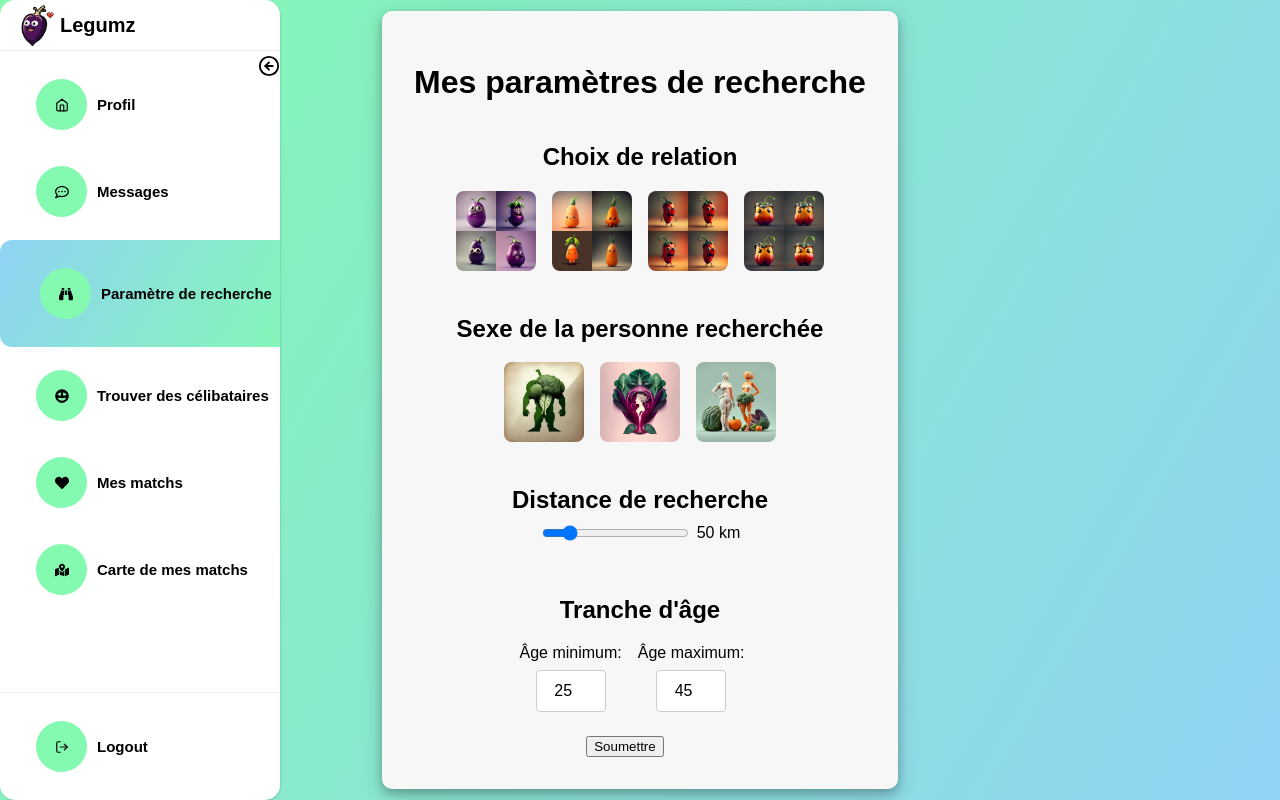
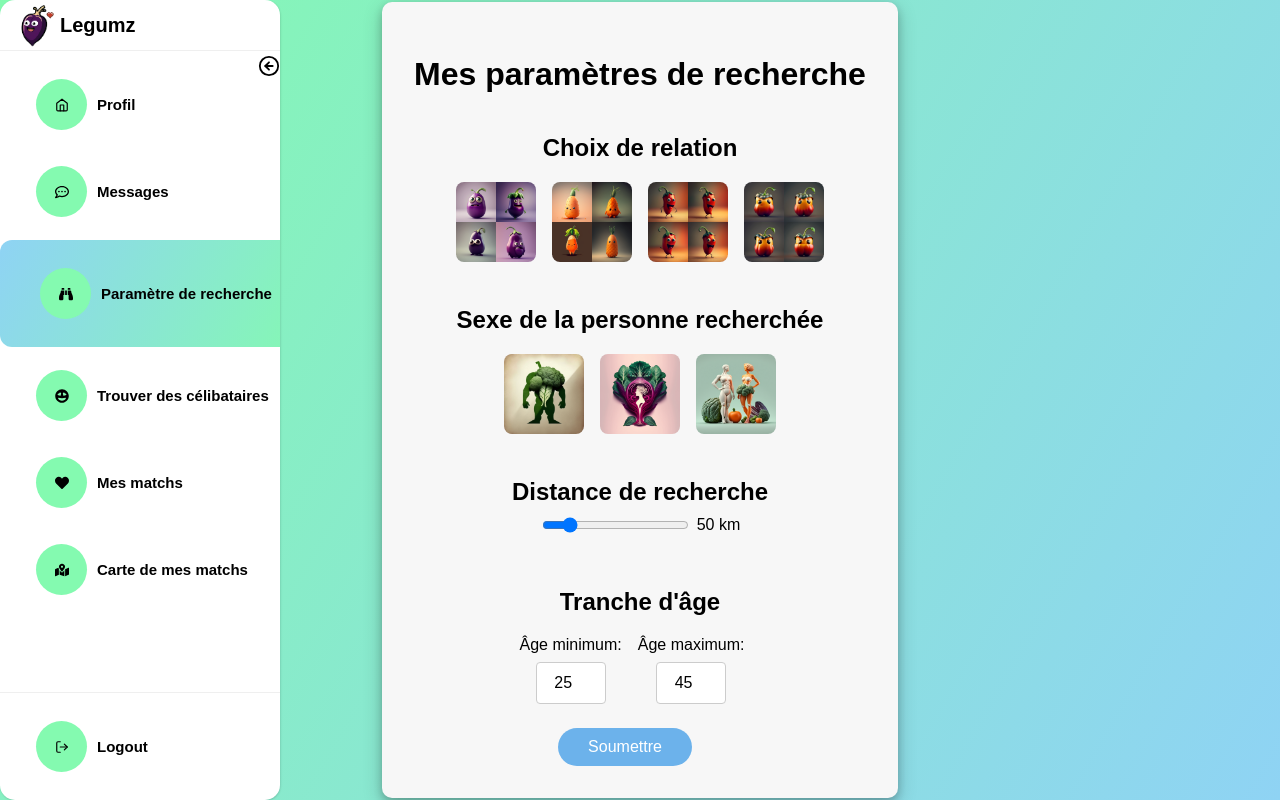
Before and after one commit to ViotHugo/Legumz, a React (Create React App) app in the folder client/: page /search/1 in a window 1280 px wide. Built offline with nearby package versions, Linux system fonts and the light colour scheme; no server answers.

Commit message:
un peu de css

```diff
--- a/client/src/components/pages/Matchs/Matchs.css
+++ b/client/src/components/pages/Matchs/Matchs.css
@@ -9,6 +9,14 @@
     text-align: center;
     padding: 20px 0;
     /* Ajoutez d'autres styles pour le titre de la page ici */
+}
+.title-container-match{
+  background-color: white;
+  border-radius: 20px;
+  padding: 20px; /* Plus de padding pour allonger le titre */
+  width: 40%; /* Ajustez la largeur en fonction de vos besoins */
+  margin: 0 auto; /* Centrer le titre */
+  margin-top:10px;
 }
 .matchs-list {
     flex: 1;
--- a/client/src/components/pages/Matchs/Matchs.js
+++ b/client/src/components/pages/Matchs/Matchs.js
@@ -38,7 +38,8 @@ function Matchs() {
   return (
     <div>
       <Header2 activePage="matchs" email={email} />
-      <h1 className="page-title">Mes Matchs</h1>
+      <div className="title-container-match">
+      <h1 className="page-title">Mes Matchs</h1></div>
       <div className="matchs">
         <div className="matchs-list">
           {matchs.length > 0 ?
--- a/client/src/components/pages/Search/Search.css
+++ b/client/src/components/pages/Search/Search.css
@@ -109,3 +109,17 @@ display: flex;
 justify-content: center;
 margin-right: 30px;
 }
+.subButton2 {
+  background-color: #6cb2eb; /* Couleur d'arrière-plan à ajuster selon vos besoins */
+  color: white; /* Couleur du texte */
+  border: none;
+  border-radius: 20px; /* Rend le bouton plus arrondi */
+  padding: 10px 30px; /* Plus de padding pour allonger le bouton */
+  font-size: 16px;
+  cursor: pointer;
+  transition: background-color 0.3s ease;
+}
+
+.subButton2:hover {
+  background-color:#84fab0 ; /* Couleur d'arrière-plan plus foncée au survol */
+}
--- a/client/src/components/pages/Search/Search.js
+++ b/client/src/components/pages/Search/Search.js
@@ -165,6 +165,7 @@ function Search() {
 </div>
 <div className="subButton">
   <button
+    className="subButton2"
             onClick={() => {
               console.log("Paramètres de recherche soumis :", {
                 relationship,
--- a/client/src/components/pages/Singles/Singles.css
+++ b/client/src/components/pages/Singles/Singles.css
@@ -12,3 +12,12 @@ align-items: center;
   margin-top: 50px;
   margin-left: 70px;
 }
+
+.title-container {
+  background-color: white;
+  border-radius: 20px;
+  padding: 20px; /* Plus de padding pour allonger le titre */
+  width: 40%; /* Ajustez la largeur en fonction de vos besoins */
+  margin: 0 auto; /* Centrer le titre */
+  margin-top:10px;
+}
--- a/client/src/components/pages/Singles/Singles.js
+++ b/client/src/components/pages/Singles/Singles.js
@@ -43,7 +43,9 @@ function Singles() {
       <Header2 activePage="singles" email={email} />
 
       <div className="container_matchs2">
+      <div className="title-container">
         <h1>Les célibataires qui vous correspondent</h1>
+      </div>
         {loading ? (
           <p>Chargement...</p>
         ) : showMessage ? (
```
